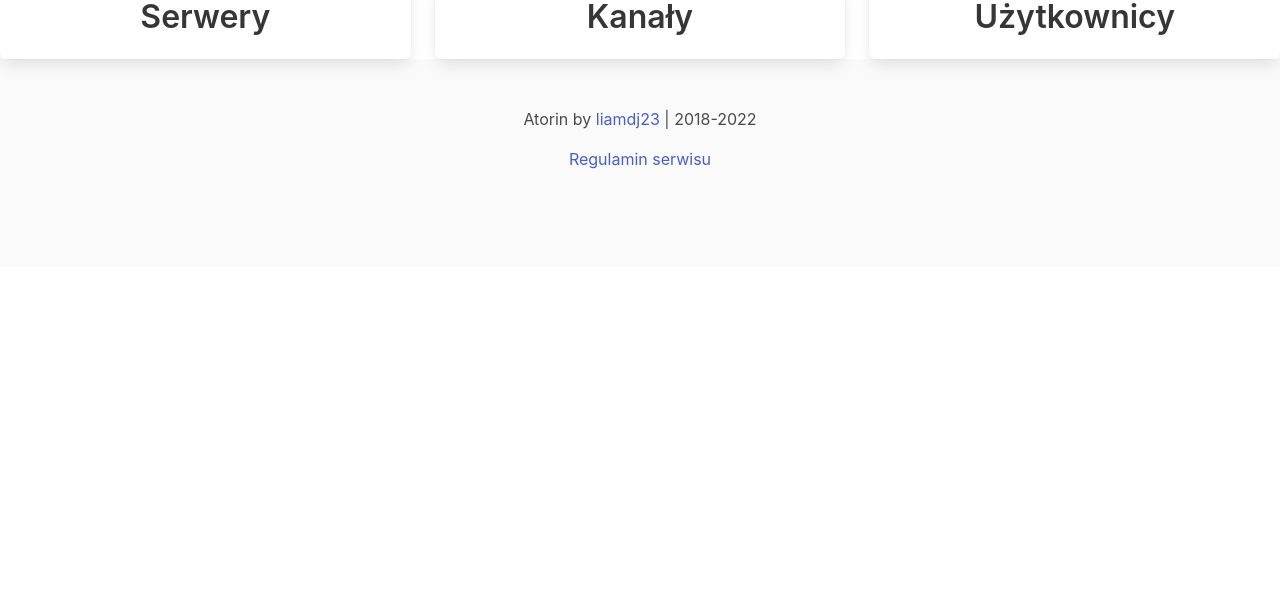
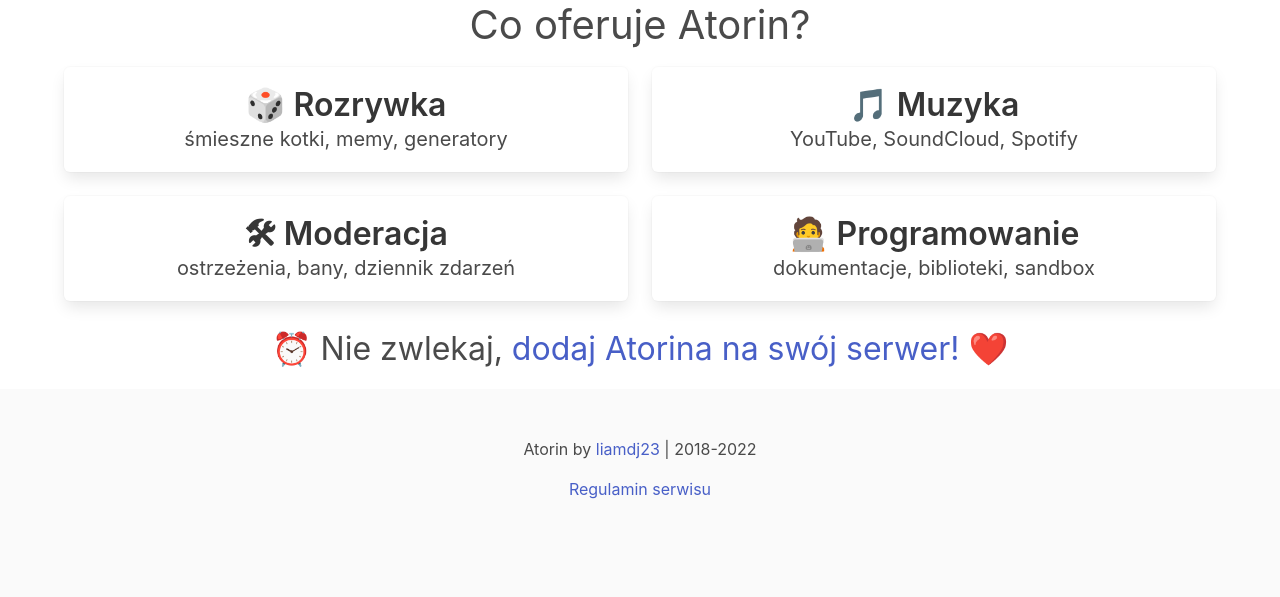
Before and after one commit to liamdj23/Atorin, a Python web app: template atorin/dashboard/templates/home.html in a window 1280 px wide. Shown: the part 436-1033 px from the top of the page. Before the commit the page ends 605 px from the top, so only its background shows below. Run offline with Jinja, Linux system fonts and the light colour scheme; the template is opened without the code that fills it, so the values that code supplies are empty; some libraries are stand-ins or nearby versions.

Commit message:
:sparkles: New main page

```diff
--- a/atorin/dashboard/__init__.py
+++ b/atorin/dashboard/__init__.py
@@ -38,9 +38,6 @@ async def home():
     user: User | None = await discord.fetch_user() if await discord.authorized else None
     return await render_template(
         "home.html",
-        servers=1234,
-        channels=5678,
-        users=9012,
         user=user,
     )
 
--- a/atorin/dashboard/templates/home.html
+++ b/atorin/dashboard/templates/home.html
@@ -1,24 +1,35 @@
-{% extends "base.html" %}
-{% block title %}Strona główna{% endblock %}
-{% block content %}
-<div class="tile is-ancestor has-text-centered">
+{% extends "base.html" %} {% block title %}Strona główna{% endblock %} {% block
+content %}
+<div class="container has-text-centered mt-4">
+  <h2 class="is-size-2 mb-3">Co oferuje Atorin?</h2>
+  <div class="tile is-ancestor">
     <div class="tile is-parent">
       <article class="tile is-child box">
-      <p class="title">Serwery</p>
-      <p class="subtitle is-size-1">{{ servers }}</p>
+        <p class="title">🎲 Rozrywka</p>
+        <p class="subtitle">śmieszne kotki, memy, generatory</p>
       </article>
     </div>
     <div class="tile is-parent">
       <article class="tile is-child box">
-      <p class="title">Kanały</p>
-      <p class="subtitle is-size-1">{{ channels }}</p>
+        <p class="title">🎵 Muzyka</p>
+        <p class="subtitle">YouTube, SoundCloud, Spotify</p>
+      </article>
+    </div>
+  </div>
+  <div class="tile is-ancestor">
+    <div class="tile is-parent">
+      <article class="tile is-child box">
+        <p class="title">🛠 Moderacja</p>
+        <p class="subtitle">ostrzeżenia, bany, dziennik zdarzeń</a></p>
       </article>
     </div>
     <div class="tile is-parent">
       <article class="tile is-child box">
-      <p class="title">Użytkownicy</p>
-      <p class="subtitle is-size-1">{{ users }}</p>
+        <p class="title">🧑‍💻 Programowanie</p>
+        <p class="subtitle">dokumentacje, biblioteki, sandbox</p>
       </article>
     </div>
   </div>
+  <h2 class="is-size-3 mt-3 mb-4">⏰ Nie zwlekaj, <a href="https://liamdj23.ovh/addbot">dodaj Atorina na swój serwer! ❤️</a></h2>
+</div>
 {% endblock %}
```
Lines whose indentation alone changed are shown as unchanged.
